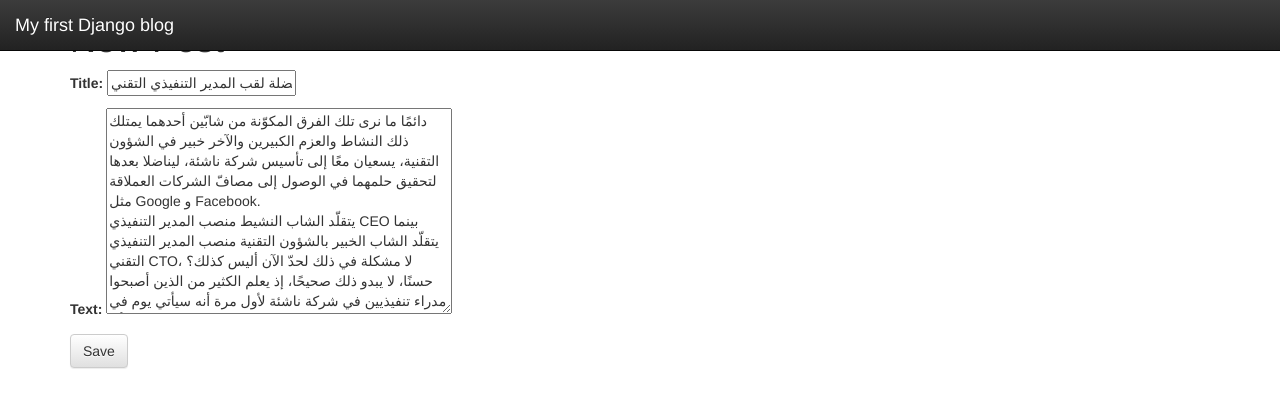
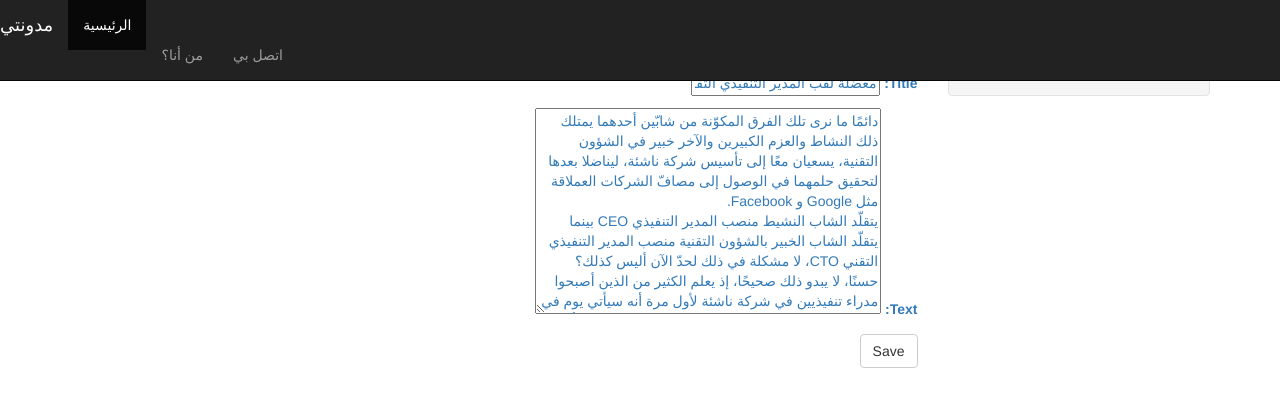
Before and after one commit to Mohammed-Taher/my-first-blog, a Django app: page /post/6/edit/ in a window 1280 px wide. Shown: the top 408 px of the page. Run offline with Django 3.2, Linux system fonts and the light colour scheme; data comes from the database, SQL or seed files in the repository; both versions use the stored data as it was after the commit; some libraries are stand-ins or nearby versions.

Commit message:
bootstrapping the blog

```diff
--- a/blog/templates/blog/base.html
+++ b/blog/templates/blog/base.html
@@ -1,25 +1,47 @@
 {% load staticfiles %}
-<html>
+<!DOCTYPE html>
+<html lang="en" dir="rtl">
     <head>
-        <title>{{ post.title }}</title>
-        <link rel="stylesheet" href="//maxcdn.bootstrapcdn.com/bootstrap/3.2.0/css/bootstrap.min.css">
-        <link rel="stylesheet" href="//maxcdn.bootstrapcdn.com/bootstrap/3.2.0/css/bootstrap-theme.min.css">
-        <link href='//fonts.googleapis.com/css?family=Lobster&subset=latin,latin-ext' rel='stylesheet' type='text/css'>
+        <meta http-equiv="X-UA-Compatible" content="IE=edge">
+        <meta name="viewport" content="width=device-width, initial-scale=1">
+        <title>مدونتي</title>
+        <link rel="stylesheet" href="{% static 'css/bootstrap.min.css' %}">
+        <link rel="stylesheet" href="{% static 'css/bootstrap-rtl.min.css' %}">
         <link rel="stylesheet" href="{% static 'css/blog.css' %}">
+        <script src="{% static 'js/jquery-2.1.4.min.js'%}"></script>
+        <script src="{% static 'js/bootstrap.min.js'%}"></script>
     </head>
     <body>
 <nav class="navbar navbar-inverse navbar-fixed-top">
-<a class="navbar-brand" href="/">My first Django blog</a>
-{% if user.is_authenticated %}
-  <a href="{% url 'post_new' %}" class="top-menu"><span class="glyphicon glyphicon-plus"></span></a>
-  {% endif %}
+  <div class="container-fluid">
+    <div class="row">
+    <div class="navbar-header">
+      <p class='navbar-brand'>مدونتي</p>
+      </div>
+        {% if user.is_authenticated %}
+          <p class="navbar-text navbar-left">
+            <a href="{% url 'post_new' %}" class="top-menu"><span class="glyphicon glyphicon-plus"></span></a></p>
+        {% endif %}
 
+    <ul class="nav navbar-nav">
+      <li class="active"><a href="/">الرئيسية</li>
+      <li><a href="#">من أنا؟</li>
+      <li><a href="#">اتصل بي</li>
+    </ul>
+  </div>
 </nav>
-    <div class="content container">
+
+    <div class="container">
         <div class="row">
-            <div class="col-md-8">
+            <div class="col-sm-6 col-md-7 col-lg-9">
             {% block content %}
             {% endblock %}
+            </div>
+
+            <div class="col-sm-6 col-md-5 col-lg-3">
+                <div class="well">
+                <h3>أرشيف المقالات</h3>
+              </div>
             </div>
         </div>
     </div>
--- a/blog/templates/blog/post_edit.html
+++ b/blog/templates/blog/post_edit.html
@@ -1,7 +1,7 @@
 {% extends 'blog/base.html' %}
 
 {% block content %}
-  <h1>New Post</h1>
+  <h1>تدوينة جديدة</h1>
   <form method="POST" class="post-form"> {% csrf_token %}
     {{ form.as_p }}
 
--- a/blog/templates/blog/post_list.html
+++ b/blog/templates/blog/post_list.html
@@ -2,10 +2,10 @@
           {%block content %}
                 {% for post in posts %}
                     <div class="post">
+                        <h1><a href="{% url 'post_detail' pk=post.pk %}">{{ post.title }}</a></h1>
                         <div class="date">
-                            <p>published: {{ post.published_date }}</p>
+                            <p><span class="glyphicon glyphicon-calendar"></span> {{ post.published_date }}  <span class="glyphicon glyphicon-user">{{ post.author }}</span> </p>
                         </div>
-                        <h1><a href="{% url 'post_detail' pk=post.pk %}">{{ post.title }}</a></h1>
                         <p>{%autoescape off%}
                         {{ post.text|linebreaks }}
                         {%endautoescape%}</p>
```
Also changed, not shown: db.sqlite3, 1 other file.
